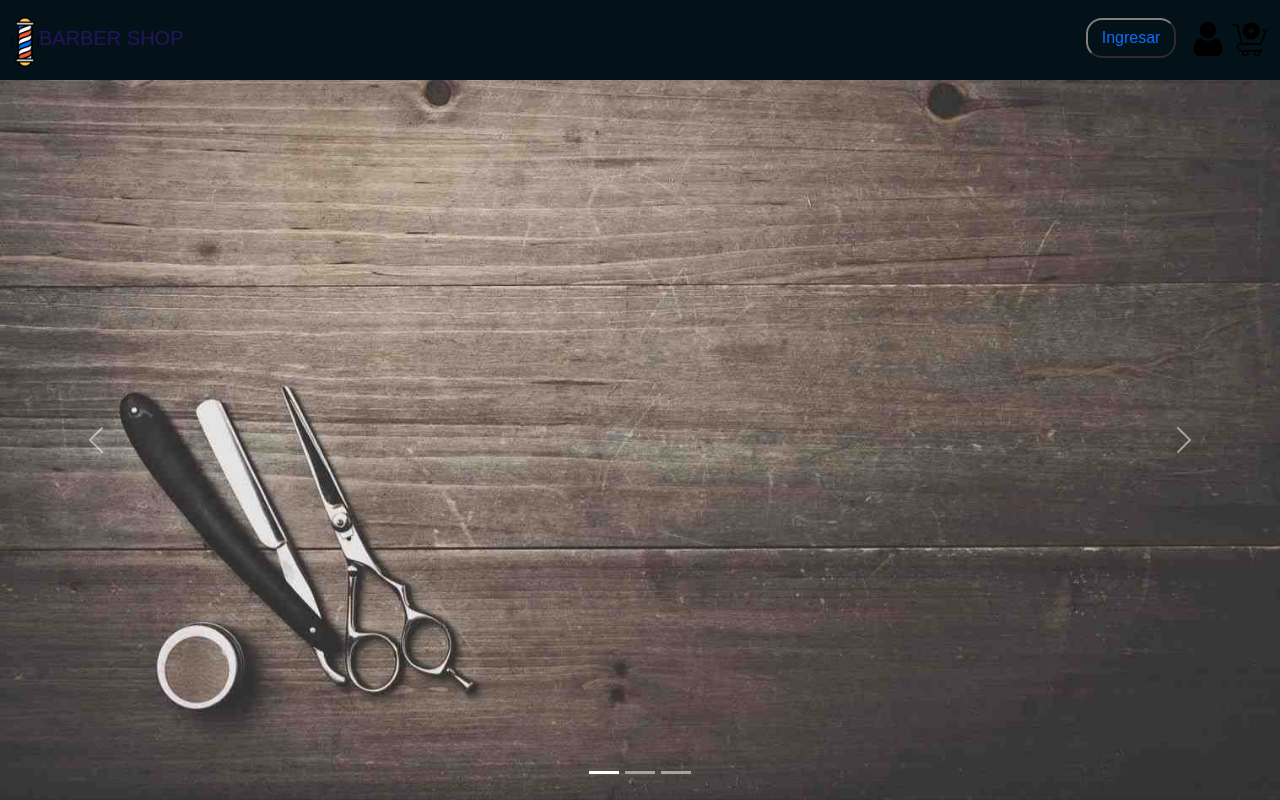
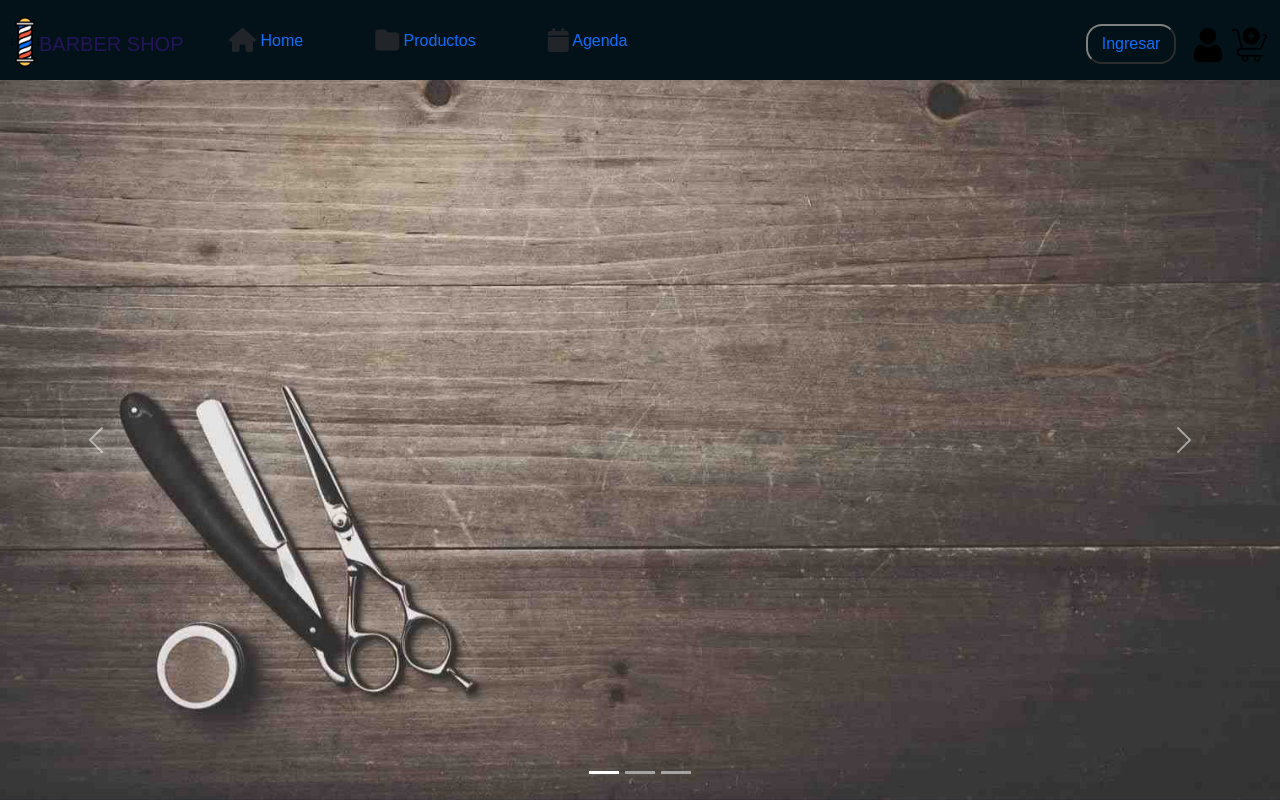
Before and after one commit to Brgarcia16/PF_GarciaBrayan, a website: page index.html in a window 1280 px wide. Shown: the top 800 px of the page. Drawn offline with nearby package versions, Linux system fonts and the light colour scheme.

Commit message:
Correciones

```diff
--- a/scss/style.scss
+++ b/scss/style.scss
@@ -56,7 +56,7 @@ body {
             display: flex;
             gap: 4.5rem;
             padding: 29px;
-            // position: absolute;
+            position: absolute;
 
             #item_desktop {
                 padding: 0rem;
```
Also changed, not shown: css/style.css, 1 other file.
